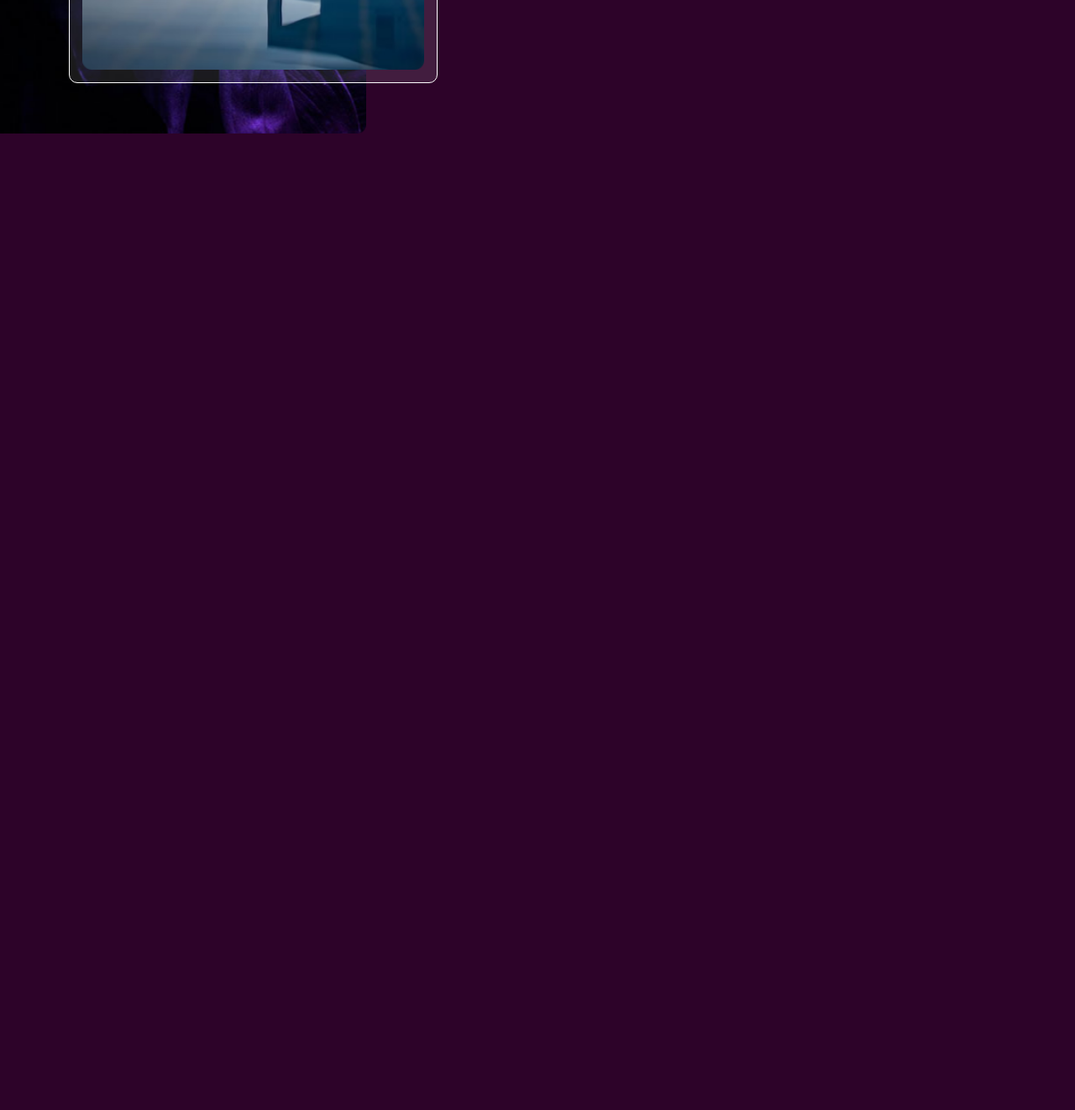
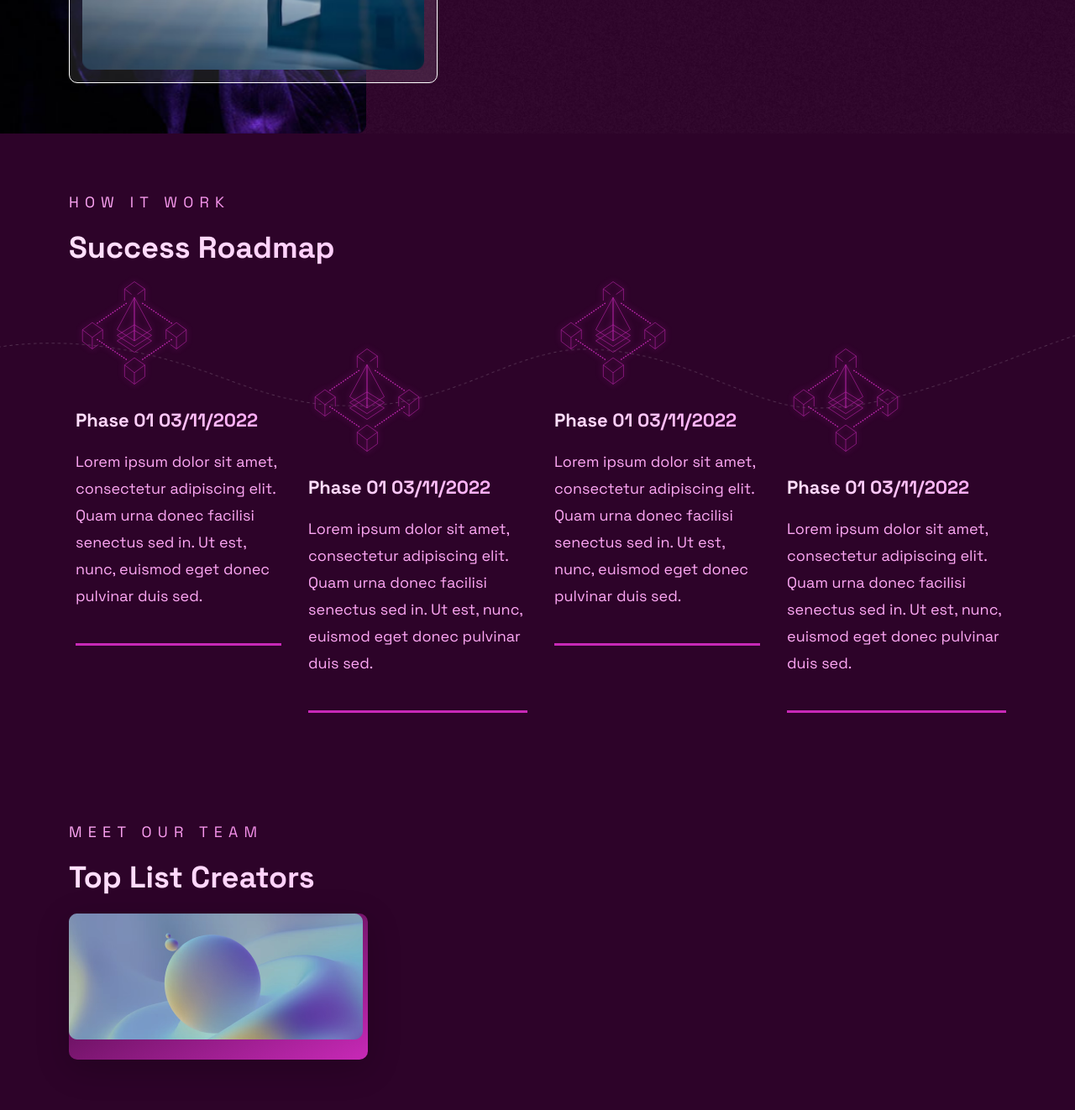
Before and after one commit to naveentehrpariya/nfe, a plain HTML site: page index.html in a window 1280 px wide. Shown: the part 1270-2592 px from the top of the page at 84% size. Before the commit the page ends 1429 px from the top, so only its background shows below. Drawn offline with nearby package versions, Linux system fonts and the light colour scheme.

Commit message:
work added

```diff
--- a/css/style.css
+++ b/css/style.css
@@ -211,7 +211,7 @@ p {
 
 body {
     font-family: 'Space Grotesk', sans-serif;
-    background: #2D0329;
+    background-color: #2D0329 !important;
 }
 
 header {
@@ -275,7 +275,12 @@ header .container {
     line-height: 66px;
 }
 
-.hero-section .sec p, .hero-section .sec h1, .hero-section .sec  h3 { margin-bottom: 35px;}
+.hero-section .sec p,
+.hero-section .sec h1,
+.hero-section .sec h3 {
+    margin-bottom: 35px;
+}
+
 .blu-img {
     background: rgba(255, 255, 255, 0.1);
     border: 1px solid #FFFFFF;
@@ -283,10 +288,15 @@ header .container {
     padding: 15px;
 }
 
-.blu-img img { max-height: 600px;}
 .blu-img img {
-    width: 100%; height: 100%;
+    max-height: 600px;
 }
+
+.blu-img img {
+    width: 100%;
+    height: 100%;
+}
+
 .coverImg {
     position: absolute;
     top: 0;
@@ -296,5 +306,47 @@ header .container {
 }
 
 section.aboutus {
-    position: relative; padding: 60px 0;
+    position: relative;
+    padding: 60px 0;
 }
+.howWorks {
+    background: #2D0329;
+    padding: 70px 0;
+}
+.workBox h2 {
+    font-family: 'Space Grotesk';
+    font-style: normal;
+    font-weight: 700;
+    font-size: 22px;
+    line-height: 28px;
+    background: linear-gradient(90deg, #FFE0FC 0%, #FEA8F5 92.32%);
+    -webkit-background-clip: text;
+    -webkit-text-fill-color: transparent;
+    background-clip: text;
+    text-fill-color: transparent;
+    margin-bottom: 20px;
+}
+.workBox img {
+    max-width: 140px;
+    margin-bottom: 20px;
+}
+.workBox {
+    border-bottom: 3px solid #C829B7;
+    padding-bottom: 40px;
+}
+.works-row>div:nth-child(odd) {
+    margin-top: -80px;
+    padding: 0 20px;
+}
+.works-row { margin-top:-80px;}
+.waverow img { width: 100%;}
+
+.ourteam { background:#2D0329; padding:60px 0;}
+
+.teambox { background: linear-gradient(154.81deg, #2D0329 0%, #C829B7 99.81%);
+    box-shadow: 0px 10px 40px rgba(0, 0, 0, 0.2);
+    border-radius: 10px;}
+
+body{ background:url(../img/bg.png) no-repeat center center ;
+background-size: cover;
+}
--- a/index.html
+++ b/index.html
@@ -1,5 +1,6 @@
 <!doctype html>
 <html lang="en">
+
 <head>
     <meta charset="UTF-8">
     <title>NFE</title>
@@ -12,39 +13,42 @@
     <link type="text/css" media="all" rel="stylesheet" href="css/style.css?asdas">
     <link rel="preconnect" href="https://fonts.googleapis.com">
     <link rel="preconnect" href="https://fonts.gstatic.com" crossorigin>
-    <link href="https://fonts.googleapis.com/css2?family=Space+Grotesk:wght@300;400;500;600;700&display=swap" rel="stylesheet">
+    <link href="https://fonts.googleapis.com/css2?family=Space+Grotesk:wght@300;400;500;600;700&display=swap"
+        rel="stylesheet">
 </head>
+
 <body>
 
     <header>
-        <div class="container justify-content-between" >
+        <div class="container justify-content-between">
             <div class="logo">
                 <a href="#">
-                  <img src="./img/nfe-logo.png" class="img-fluid" />
+                    <img src="./img/nfe-logo.png" class="img-fluid" />
                 </a>
             </div>
-            <div class="menulist" >
-                <div class="btn-actions" >
-                    <a href="#" class="btn ms-3 bg-none shadow-none" >Tokenization</a>
-                    <a href="#" class="btn ms-3" >Buy your villa</a>
+            <div class="menulist">
+                <div class="btn-actions">
+                    <a href="#" class="btn ms-3 bg-none shadow-none">Tokenization</a>
+                    <a href="#" class="btn ms-3">Buy your villa</a>
                 </div>
             </div>
         </div>
     </header>
 
     <section class="hero-section py-5 my-5">
-        <div class="container" >
-            <div class="row align-items-center " >
-                <div class="col-md-6 pe-lg-5" >
-                    <div class="sec" >
+        <div class="container">
+            <div class="row align-items-center ">
+                <div class="col-md-6 pe-lg-5">
+                    <div class="sec">
                         <h3>You’re almost home</h3>
                         <h1>Non Fungible Estate</h1>
-                        <p>Buy Your Villa & Get Your NFT. Buyers will have ownership of the same property digitally as NFT and physically, with the right to keep it or resell it.</p>
-                        <a href="#" class="btn" >Buy your villa</a>
+                        <p>Buy Your Villa & Get Your NFT. Buyers will have ownership of the same property digitally as
+                            NFT and physically, with the right to keep it or resell it.</p>
+                        <a href="#" class="btn">Buy your villa</a>
                     </div>
                 </div>
-                <div class="col-md-6" >
-                     <div class="row" >
+                <div class="col-md-6">
+                    <div class="row">
                         <div class="col-md-12 mb-4">
                             <img src="./img/banner1.png" class="img-fluid" />
                         </div>
@@ -54,32 +58,110 @@
                         <div class="col-md-6">
                             <img src="./img/banner3.png" class="img-fluid" />
                         </div>
-                     </div>
+                    </div>
                 </div>
             </div>
         </div>
     </section>
 
-    <section class="aboutus" >
-        <div  class="container" >
-            <div class="row align-items-center " >
-                <div class="col-md-5 pe-md-4" >
-                    <div class="blu-img" >
+    <section class="aboutus">
+        <div class="container">
+            <div class="row align-items-center ">
+                <div class="col-md-5 pe-md-4">
+                    <div class="blu-img">
                         <img src="./img/bluebg-cover.png" class="img-fluid" />
                     </div>
                     <img class="img-fluid coverImg" src="./img/bluebg.png" />
                 </div>
                 <div class="col-md-7 ps-md-4 ">
-                    <div class="sec" >
+                    <div class="sec">
                         <h3>About Us</h3>
                         <h2>We are Non Fungible Estate</h2>
-                        <p>Lorem ipsum dolor sit amet, consectetur adipiscing elit. Id scelerisque in magna tristique at donec scelerisque in pellentesque. In sed nulla mauris at eget integer molestie. Sodales lectus nec eu non. Cras nec eros est luctus diam aliquam. Malesuada tellus morbi scelerisque sed sem ullamcorper viverra feugiat augue. Diam orci, mi dictum quam non amet, nisl et consequat. Aliquet ac in fames amet. Bibendum odio sed viverra aenean. Malesuada turpis metus non in.</p>
-                        <a href="#" class="btn" >Learn More</a>
+                        <p>Lorem ipsum dolor sit amet, consectetur adipiscing elit. Id scelerisque in magna tristique at
+                            donec scelerisque in pellentesque. In sed nulla mauris at eget integer molestie. Sodales
+                            lectus nec eu non. Cras nec eros est luctus diam aliquam. Malesuada tellus morbi scelerisque
+                            sed sem ullamcorper viverra feugiat augue. Diam orci, mi dictum quam non amet, nisl et
+                            consequat. Aliquet ac in fames amet. Bibendum odio sed viverra aenean. Malesuada turpis
+                            metus non in.</p>
+                        <a href="#" class="btn">Learn More</a>
                     </div>
                 </div>
             </div>
         </div>
     </section>
+
+    <section class="howWorks">
+        <div class="container">
+            <div class="sec pb-5">
+                <h3>How it work</h3>
+                <h2>Success Roadmap</h2>
+            </div>
+        </div>
+        <div class="waverow">
+            <img src="./img/wave.png" class='img-fluid' />
+        </div>
+        <div class="container">
+            <div class="works-row row ">
+                <div class="col-md-3">
+                    <div class="workBox">
+                        <img src="./img/ilus.svg" class="img-fluid" alt="work" />
+                        <h2>Phase 01 03/11/2022</h2>
+                        <p>Lorem ipsum dolor sit amet, consectetur adipiscing elit. Quam urna donec facilisi senectus
+                            sed in. Ut est, nunc, euismod eget donec pulvinar duis sed.</p>
+                    </div>
+                </div>
+
+                <div class="col-md-3">
+                    <div class="workBox">
+                        <img src="./img/ilus.svg" class="img-fluid" alt="work" />
+                        <h2>Phase 01 03/11/2022</h2>
+                        <p>Lorem ipsum dolor sit amet, consectetur adipiscing elit. Quam urna donec facilisi senectus
+                            sed in. Ut est, nunc, euismod eget donec pulvinar duis sed.</p>
+                    </div>
+                </div>
+
+                <div class="col-md-3">
+                    <div class="workBox">
+                        <img src="./img/ilus.svg" class="img-fluid" alt="work" />
+                        <h2>Phase 01 03/11/2022</h2>
+                        <p>Lorem ipsum dolor sit amet, consectetur adipiscing elit. Quam urna donec facilisi senectus
+                            sed in. Ut est, nunc, euismod eget donec pulvinar duis sed.</p>
+                    </div>
+                </div>
+
+                <div class="col-md-3">
+                    <div class="workBox">
+                        <img src="./img/ilus.svg" class="img-fluid" alt="work" />
+                        <h2>Phase 01 03/11/2022</h2>
+                        <p>Lorem ipsum dolor sit amet, consectetur adipiscing elit. Quam urna donec facilisi senectus
+                            sed in. Ut est, nunc, euismod eget donec pulvinar duis sed.</p>
+                    </div>
+                </div>
+
+            </div>
+        </div>
+    </section>
+
+    <section class="ourteam" >
+        <div class="container" >
+            <div class="sec">
+                <h3>Meet our team</h3>
+                <h2>Top List Creators</h2>
+            </div>
+
+            <div class="teamrow row" >
+                <div class="col-md-4" >
+                    <div class="teambox" >
+                        <img src="./img/teambg1.png" class="img-fluid bg" alt='cover' />
+                        <div class="userP" >
+                            <img  class="userImag" />
+                        </div>
+                    </div>
+                </div>
+            </div>
+        </div>
+    </section>
+
 
     <!-- JavaScript -->
     <script src="https://code.jquery.com/jquery-3.6.0.min.js"></script>
```
Also changed, not shown: img/bg.png (added), img/ilus-bg-hero.png (renamed from img/Group 5.png), img/ilus-smmall.png (added), img/ilus.svg (renamed from img/ilus-svg.svg), img/teambg1.png (renamed from img/Rectangle 45.png), img/wave.png (renamed from img/Vector 30.png).
